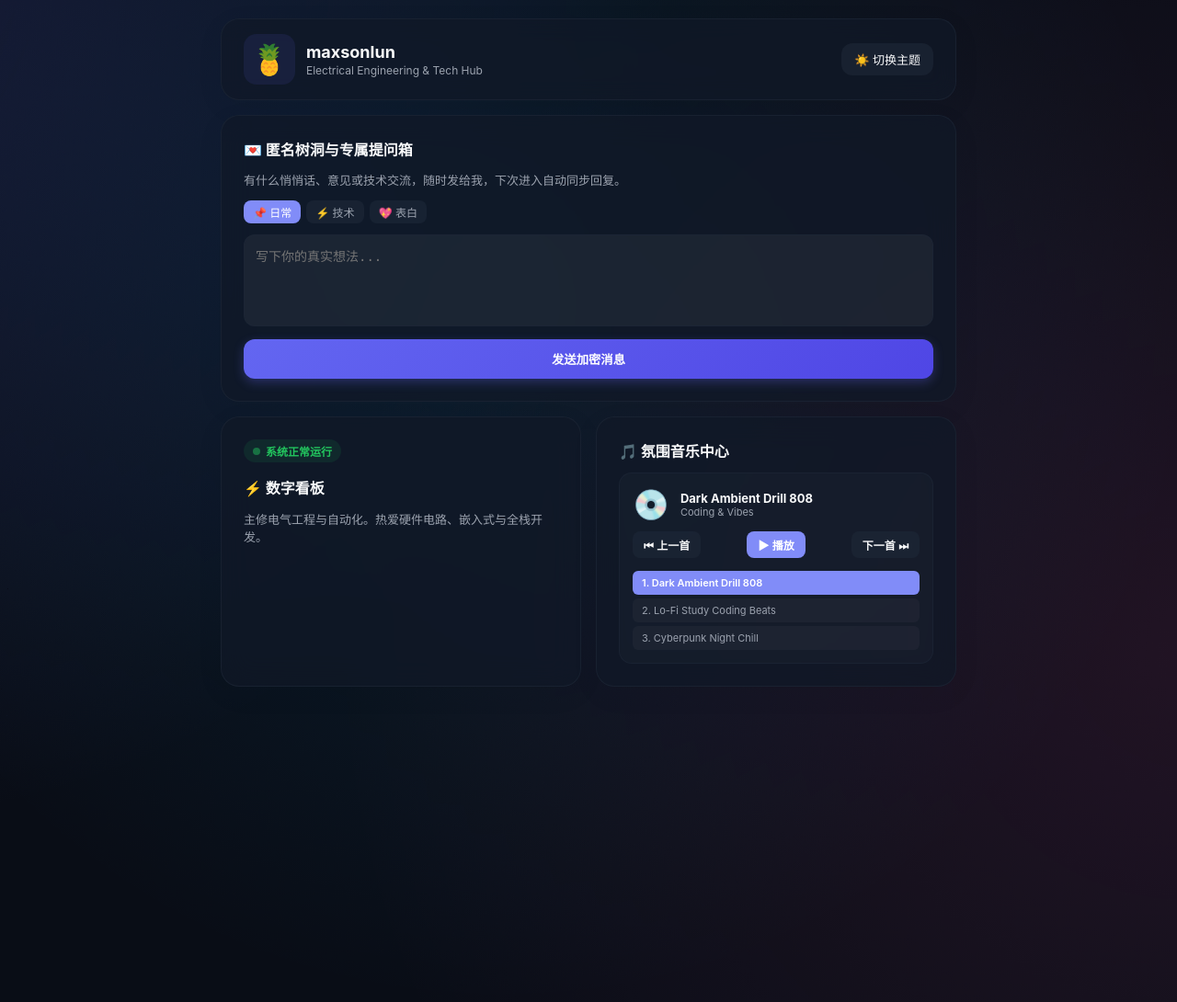
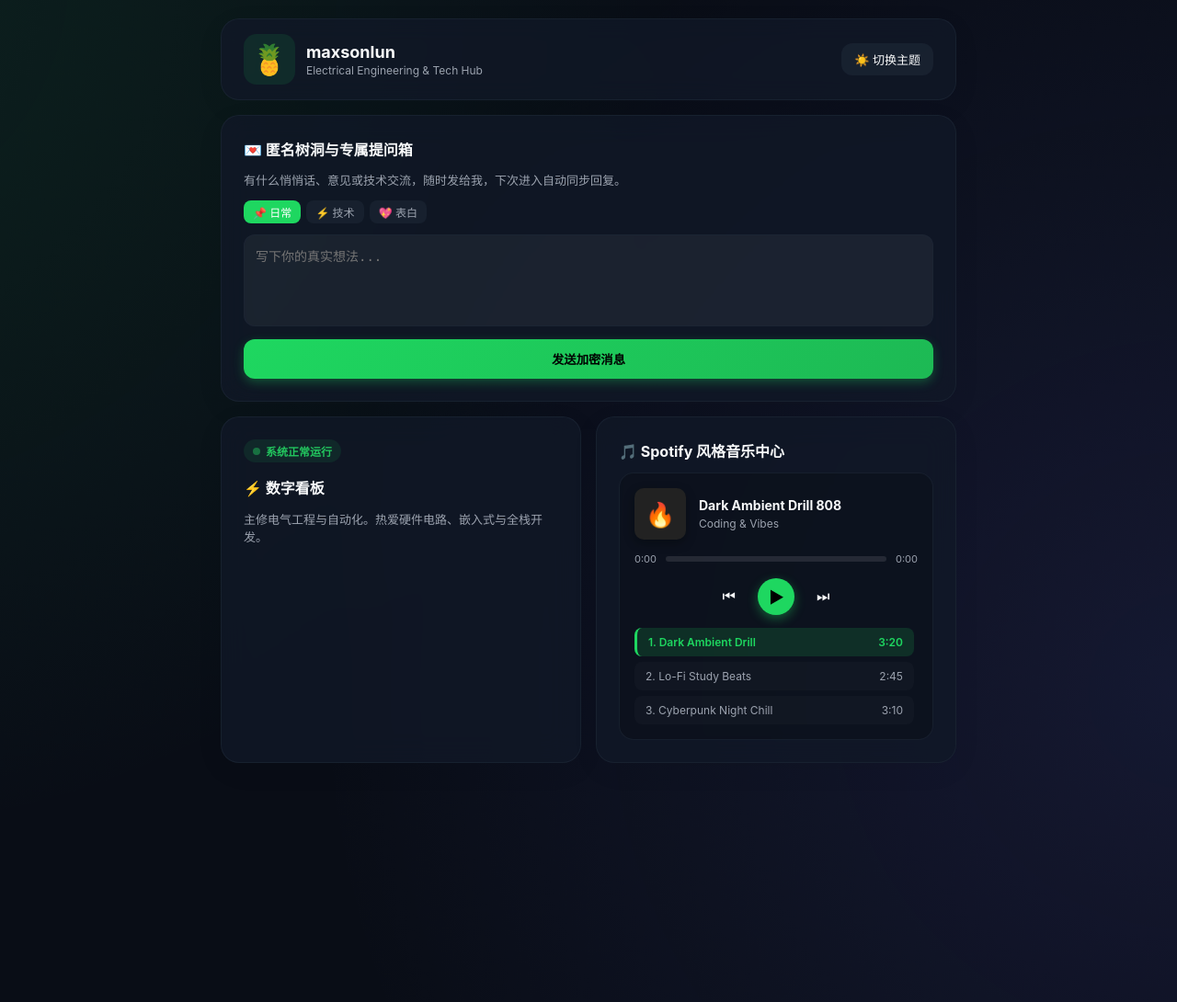
Before and after one commit to maxsonlun-beep/anonymous-box, a Flask app: page / in a window 1280 px wide; the page is wider, and only the part inside the window is pictured. Shown: the top 1090 px of that part at 92% size. Run offline with Flask 3, Linux system fonts and the light colour scheme.

Commit message:
Update index.html

```diff
--- a/anonymous-box/templates/index.html
+++ b/anonymous-box/templates/index.html
@@ -11,35 +11,29 @@
             --text: #0f172a;
             --sub: #64748b;
             --border: rgba(226, 232, 240, 0.8);
-            --accent: #6366f1;
+            --accent: #1db954; /* Spotify 经典绿 */
         }
         [data-theme="dark"] {
             --bg: #090d16;
-            --card-bg: rgba(17, 24, 39, 0.75);
+            --card-bg: rgba(17, 24, 39, 0.8);
             --text: #f9fafb;
             --sub: #9ca3af;
             --border: rgba(31, 41, 55, 0.6);
-            --accent: #818cf8;
+            --accent: #1ed760;
         }
         * { box-sizing: border-box; transition: background 0.3s, color 0.3s; }
 
         body {
             font-family: -apple-system, BlinkMacSystemFont, "Segoe UI", Roboto, sans-serif;
-            background-color: var(--bg);
-            color: var(--text);
+            background-color: var(--bg); color: var(--text);
             margin: 0; padding: 20px; display: flex; justify-content: center; min-height: 100vh;
             position: relative; overflow-x: hidden;
         }
         body::before {
-            content: '';
-            position: absolute;
-            top: -50%; left: -50%; width: 200%; height: 200%;
-            background: radial-gradient(circle at 20% 30%, rgba(99, 102, 241, 0.15), transparent 40%),
-                        radial-gradient(circle at 80% 70%, rgba(236, 72, 153, 0.1), transparent 40%),
-                        radial-gradient(circle at 50% 50%, rgba(14, 165, 233, 0.1), transparent 50%);
-            animation: auroraMove 15s ease infinite alternate;
-            z-index: -1;
-            pointer-events: none;
+            content: ''; position: absolute; top: -50%; left: -50%; width: 200%; height: 200%;
+            background: radial-gradient(circle at 20% 30%, rgba(30, 215, 96, 0.1), transparent 40%),
+                        radial-gradient(circle at 80% 70%, rgba(99, 102, 241, 0.12), transparent 40%);
+            animation: auroraMove 15s ease infinite alternate; z-index: -1; pointer-events: none;
         }
         @keyframes auroraMove {
             0% { transform: translate(0, 0) rotate(0deg); }
@@ -50,7 +44,7 @@
 
         .top-bar { display: flex; justify-content: space-between; align-items: center; background: var(--card-bg); backdrop-filter: blur(12px); padding: 16px 24px; border-radius: 20px; border: 1px solid var(--border); box-shadow: 0 8px 32px rgba(0,0,0,0.05); }
         .profile-info { display: flex; align-items: center; gap: 12px; }
-        .avatar-box { font-size: 32px; background: rgba(99, 102, 241, 0.1); padding: 8px; border-radius: 14px; }
+        .avatar-box { font-size: 32px; background: rgba(30, 215, 96, 0.1); padding: 8px; border-radius: 14px; }
         .profile-info h1 { font-size: 18px; margin: 0; font-weight: 700; }
         .profile-info p { font-size: 12px; margin: 2px 0 0 0; color: var(--sub); }
         .theme-btn { background: var(--border); border: none; padding: 8px 14px; border-radius: 12px; cursor: pointer; font-size: 13px; color: var(--text); }
@@ -68,29 +62,38 @@
         .tag-pill { background: rgba(100, 116, 139, 0.1); border: none; padding: 4px 10px; border-radius: 8px; font-size: 12px; cursor: pointer; color: var(--sub); }
         .tag-pill.active { background: var(--accent); color: white; }
         textarea { width: 100%; height: 100px; padding: 12px; border: 1px solid var(--border); border-radius: 12px; background: rgba(255,255,255,0.05); color: var(--text); resize: none; font-size: 14px; outline: none; }
-        textarea:focus { border-color: var(--accent); box-shadow: 0 0 0 3px rgba(99, 102, 241, 0.2); }
-        .submit-btn { background: linear-gradient(135deg, #6366f1 0%, #4f46e5 100%); color: white; border: none; width: 100%; padding: 12px; border-radius: 12px; font-weight: 600; cursor: pointer; margin-top: 10px; box-shadow: 0 4px 12px rgba(99, 102, 241, 0.3); }
+        textarea:focus { border-color: var(--accent); box-shadow: 0 0 0 3px rgba(30, 215, 96, 0.2); }
+        .submit-btn { background: linear-gradient(135deg, #1ed760 0%, #1db954 100%); color: #000; border: none; width: 100%; padding: 12px; border-radius: 12px; font-weight: 700; cursor: pointer; margin-top: 10px; box-shadow: 0 4px 12px rgba(30, 215, 96, 0.3); }
 
         .status-badge { display: inline-flex; align-items: center; gap: 6px; background: rgba(34,197,94,0.1); color: #22c55e; padding: 4px 10px; border-radius: 20px; font-size: 12px; font-weight: 600; margin-bottom: 10px; }
         .dot { width: 8px; height: 8px; background: #22c55e; border-radius: 50%; animation: pulse 2s infinite; }
         @keyframes pulse { 0% { opacity: 1; } 50% { opacity: 0.4; } 100% { opacity: 1; } }
 
-        /* 进阶多功能音乐播放器 */
-        .player-box { background: rgba(100, 116, 139, 0.05); padding: 14px; border-radius: 14px; border: 1px solid var(--border); display: flex; flex-direction: column; gap: 10px; }
-        .player-info { display: flex; align-items: center; gap: 12px; }
-        .vinyl { font-size: 32px; display: inline-block; }
-        .vinyl.playing { animation: spin 3s linear infinite; }
-        @keyframes spin { 100% { transform: rotate(360deg); } }
+        /* Spotify 风格高配播放器样式 */
+        .spotify-player { background: rgba(0,0,0,0.2); border: 1px solid var(--border); border-radius: 16px; padding: 16px; display: flex; flex-direction: column; gap: 14px; }
+        .track-display { display: flex; align-items: center; gap: 14px; }
+        .album-art { width: 56px; height: 56px; border-radius: 10px; background: #222; display: flex; align-items: center; justify-content: center; font-size: 26px; box-shadow: 0 4px 12px rgba(0,0,0,0.3); position: relative; overflow: hidden; }
+        .album-art.playing::after { content: ''; position: absolute; inset: 0; border: 2px solid var(--accent); border-radius: 10px; animation: glow 1.5s infinite alternate; }
+        @keyframes glow { 0% { opacity: 0.4; } 100% { opacity: 1; } }
 
-        .controls { display: flex; gap: 8px; align-items: center; justify-content: space-between; }
-        .ctrl-btn { background: var(--border); border: none; padding: 6px 12px; border-radius: 8px; font-size: 12px; cursor: pointer; color: var(--text); font-weight: 600; }
-        .ctrl-btn.main { background: var(--accent); color: white; }
+        .track-meta h4 { margin: 0; font-size: 14px; font-weight: 700; color: var(--text); }
+        .track-meta p { margin: 4px 0 0 0; font-size: 12px; color: var(--sub); }
 
-        /* 音乐选择列表 */
-        .playlist { display: flex; flex-direction: column; gap: 4px; max-height: 100px; overflow-y: auto; margin-top: 4px; }
-        .track-item { font-size: 11px; padding: 6px 10px; border-radius: 6px; background: rgba(255,255,255,0.03); cursor: pointer; color: var(--sub); display: flex; justify-content: space-between; }
-        .track-item:hover { background: rgba(99,102,241,0.1); color: var(--text); }
-        .track-item.active { background: var(--accent); color: white; font-weight: 600; }
+        /* 进度条样式 */
+        .progress-container { display: flex; align-items: center; gap: 10px; font-size: 11px; color: var(--sub); }
+        .progress-bar { flex: 1; height: 6px; background: rgba(255,255,255,0.1); border-radius: 3px; cursor: pointer; position: relative; overflow: hidden; }
+        .progress-filled { height: 100%; width: 0%; background: var(--accent); border-radius: 3px; }
+
+        /* 控制按钮 */
+        .player-controls { display: flex; justify-content: center; align-items: center; gap: 18px; }
+        .p-btn { background: none; border: none; color: var(--text); font-size: 16px; cursor: pointer; padding: 6px; }
+        .p-btn.play-main { background: var(--accent); color: #000; width: 40px; height: 40px; border-radius: 50%; display: flex; align-items: center; justify-content: center; font-size: 16px; font-weight: bold; box-shadow: 0 4px 12px rgba(30,215,96,0.4); }
+
+        /* 选歌列表 */
+        .spotify-playlist { display: flex; flex-direction: column; gap: 6px; max-height: 120px; overflow-y: auto; padding-right: 4px; }
+        .s-item { display: flex; justify-content: space-between; align-items: center; padding: 8px 12px; border-radius: 8px; background: rgba(255,255,255,0.02); font-size: 12px; cursor: pointer; color: var(--sub); }
+        .s-item:hover { background: rgba(30,215,96,0.1); color: var(--text); }
+        .s-item.active { background: rgba(30,215,96,0.15); color: var(--accent); font-weight: 600; border-left: 3px solid var(--accent); }
 
         .chat-item { background: rgba(100, 116, 139, 0.05); padding: 12px; border-radius: 12px; border: 1px solid var(--border); margin-bottom: 10px; }
         .my-text { font-size: 13px; color: var(--text); margin-bottom: 6px; }
@@ -142,34 +145,42 @@
                 <p style="font-size: 13px; color: var(--sub);">主修电气工程与自动化。热爱硬件电路、嵌入式与全栈开发。</p>
             </div>
 
-            <!-- 板块三：自由选歌多功能音乐播放器 -->
+            <!-- 板块三：Spotify 风格高配音乐中心 -->
             <div class="card">
-                <h3>🎵 氛围音乐中心</h3>
-                <div class="player-box">
-                    <div class="player-info">
-                        <div class="vinyl" id="vinylIcon">💿</div>
-                        <div>
-                            <div style="font-size: 13px; font-weight: bold;" id="currentTitle">Dark Ambient Drill 808</div>
-                            <div style="font-size: 11px; color: var(--sub);" id="currentArtist">Coding & Vibes</div>
+                <h3>🎵 Spotify 风格音乐中心</h3>
+                <div class="spotify-player">
+                    <div class="track-display">
+                        <div class="album-art" id="albumArt">🎧</div>
+                        <div class="track-meta">
+                            <h4 id="trackTitle">Dark Ambient Drill 808</h4>
+                            <p id="trackArtist">Coding & Vibes</p>
                         </div>
                     </div>
 
-                    <div class="controls">
-                        <button class="ctrl-btn" onclick="prevTrack()">⏮ 上一首</button>
-                        <button class="ctrl-btn main" id="playBtn" onclick="togglePlay()">▶ 播放</button>
-                        <button class="ctrl-btn" onclick="nextTrack()">下一首 ⏭</button>
+                    <!-- 进度条 -->
+                    <div class="progress-container">
+                        <span id="currentTime">0:00</span>
+                        <div class="progress-bar" id="progressBar" onclick="seekAudio(event)">
+                            <div class="progress-filled" id="progressFilled"></div>
+                        </div>
+                        <span id="duration">0:00</span>
                     </div>
 
-                    <!-- 自由选择播放列表 -->
-                    <div class="playlist" id="playlist">
-                        <div class="track-item active" onclick="selectTrack(0)">1. Dark Ambient Drill 808</div>
-                        <div class="track-item" onclick="selectTrack(1)">2. Lo-Fi Study Coding Beats</div>
-                        <div class="track-item" onclick="selectTrack(2)">3. Cyberpunk Night Chill</div>
+                    <!-- 按钮控制区 -->
+                    <div class="player-controls">
+                        <button class="p-btn" onclick="prevTrack()">⏮</button>
+                        <button class="p-btn play-main" id="playBtn" onclick="togglePlay()">▶</button>
+                        <button class="p-btn" onclick="nextTrack()">⏭</button>
+                    </div>
+
+                    <!-- 播放列表 -->
+                    <div class="spotify-playlist" id="playlist">
+                        <div class="s-item active" onclick="selectTrack(0)"><span>1. Dark Ambient Drill</span><span>3:20</span></div>
+                        <div class="s-item" onclick="selectTrack(1)"><span>2. Lo-Fi Study Beats</span><span>2:45</span></div>
+                        <div class="s-item" onclick="selectTrack(2)"><span>3. Cyberpunk Night Chill</span><span>3:10</span></div>
                     </div>
                 </div>
-
-                <!-- 音频源定义 -->
-                <audio id="audioPlayer"></audio>
+                <audio id="audioElement" ontimesupdate="updateProgress()" onended="nextTrack()"></audio>
             </div>
 
         </div>
@@ -192,75 +203,97 @@
             document.body.setAttribute('data-theme', localStorage.getItem('theme'));
         }
 
-        // 音乐播放器逻辑
-        const tracks = [
-            { title: "Dark Ambient Drill 808", artist: "Coding & Vibes", src: "https://cdn.pixabay.com/download/audio/2022/05/27/audio_1808fbf7f6.mp3?filename=lofi-study-112191.mp3" },
-            { title: "Lo-Fi Study Coding Beats", artist: "Relax & Focus", src: "https://cdn.pixabay.com/download/audio/2022/01/18/audio_d0a13f69d2.mp3?filename=chill-abstract-intention-12099.mp3" },
-            { title: "Cyberpunk Night Chill", artist: "Electronic Space", src: "https://cdn.pixabay.com/download/audio/2022/03/15/audio_c8c8a73467.mp3?filename=science-fiction-10498.mp3" }
+        // Spotify 播放器高级逻辑
+        const playlist = [
+            { title: "Dark Ambient Drill 808", artist: "Coding & Vibes", src: "https://cdn.pixabay.com/download/audio/2022/05/27/audio_1808fbf7f6.mp3?filename=lofi-study-112191.mp3", emoji: "🔥" },
+            { title: "Lo-Fi Study Beats", artist: "Relax & Focus", src: "https://cdn.pixabay.com/download/audio/2022/01/18/audio_d0a13f69d2.mp3?filename=chill-abstract-intention-12099.mp3", emoji: "☕" },
+            { title: "Cyberpunk Night Chill", artist: "Electronic Space", src: "https://cdn.pixabay.com/download/audio/2022/03/15/audio_c8c8a73467.mp3?filename=science-fiction-10498.mp3", emoji: "🌃" }
         ];
 
-        let currentIdx = 0;
-        const audio = document.getElementById('audioPlayer');
+        let currentIndex = 0;
+        const audio = document.getElementById('audioElement');
         const playBtn = document.getElementById('playBtn');
-        const vinylIcon = document.getElementById('vinylIcon');
-        const currentTitle = document.getElementById('currentTitle');
-        const currentArtist = document.getElementById('currentArtist');
+        const trackTitle = document.getElementById('trackTitle');
+        const trackArtist = document.getElementById('trackArtist');
+        const albumArt = document.getElementById('albumArt');
+        const progressFilled = document.getElementById('progressFilled');
+        const currentTimeEl = document.getElementById('currentTime');
+        const durationEl = document.getElementById('duration');
         let isPlaying = false;
 
-        function loadTrack(idx) {
-            currentIdx = idx;
-            audio.src = tracks[idx].src;
-            currentTitle.innerText = tracks[idx].title;
-            currentArtist.innerText = tracks[idx].artist;
+        function loadTrack(index) {
+            currentIndex = index;
+            const track = playlist[index];
+            audio.src = track.src;
+            trackTitle.innerText = track.title;
+            trackArtist.innerText = track.artist;
+            albumArt.innerText = track.emoji;
 
-            // 更新歌单高亮
-            const items = document.querySelectorAll('.track-item');
-            items.forEach((item, i) => {
-                if(i === idx) item.classList.add('active');
+            document.querySelectorAll('.s-item').forEach((item, i) => {
+                if (i === index) item.classList.add('active');
                 else item.classList.remove('active');
             });
         }
 
         function togglePlay() {
-            if (!audio.src) {
-                loadTrack(currentIdx);
-            }
+            if (!audio.src) loadTrack(currentIndex);
             if (isPlaying) {
                 audio.pause();
-                playBtn.innerText = "▶ 播放";
-                vinylIcon.classList.remove('playing');
+                playBtn.innerText = "▶";
+                albumArt.classList.remove('playing');
                 isPlaying = false;
             } else {
                 audio.play().then(() => {
-                    playBtn.innerText = "⏸ 暂停";
-                    vinylIcon.classList.add('playing');
+                    playBtn.innerText = "❚❚";
+                    albumArt.classList.add('playing');
                     isPlaying = true;
-                }).catch(e => {
+                }).catch(() => {
                     alert("请点击选择你想播放的音乐~");
                 });
             }
         }
 
-        function selectTrack(idx) {
-            loadTrack(idx);
+        function selectTrack(index) {
+            loadTrack(index);
             audio.play().then(() => {
-                playBtn.innerText = "⏸ 暂停";
-                vinylIcon.classList.add('playing');
+                playBtn.innerText = "❚❚";
+                albumArt.classList.add('playing');
                 isPlaying = true;
             });
         }
 
         function nextTrack() {
-            let next = (currentIdx + 1) % tracks.length;
-            selectTrack(next);
+            currentIndex = (currentIndex + 1) % playlist.length;
+            selectTrack(currentIndex);
         }
 
         function prevTrack() {
-            let prev = (currentIdx - 1 + tracks.length) % tracks.length;
-            selectTrack(prev);
+            currentIndex = (currentIndex - 1 + playlist.length) % playlist.length;
+            selectTrack(currentIndex);
         }
 
-        // 初始化加载第一首
+        function updateProgress() {
+            if (audio.duration) {
+                const percent = (audio.currentTime / audio.duration) * 100;
+                progressFilled.style.width = percent + "%";
+                currentTimeEl.innerText = formatTime(audio.currentTime);
+                durationEl.innerText = formatTime(audio.duration);
+            }
+        }
+
+        function seekAudio(e) {
+            const bar = document.getElementById('progressBar');
+            const clickX = e.offsetX;
+            const width = bar.clientWidth;
+            audio.currentTime = (clickX / width) * audio.duration;
+        }
+
+        function formatTime(seconds) {
+            const m = Math.floor(seconds / 60);
+            const s = Math.floor(seconds % 60);
+            return m + ":" + (s < 10 ? "0" : "") + s;
+        }
+
         loadTrack(0);
 
         // 自动同步历史对话
```
